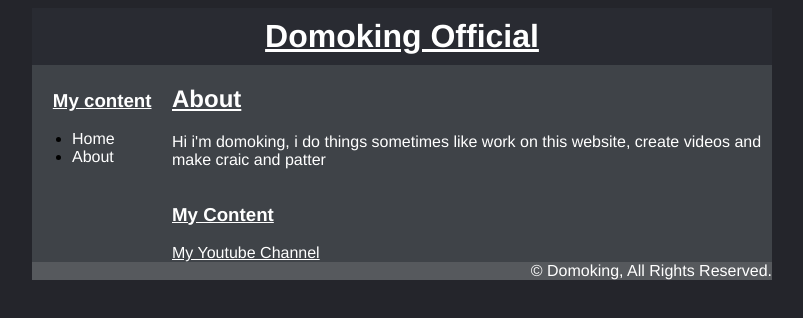
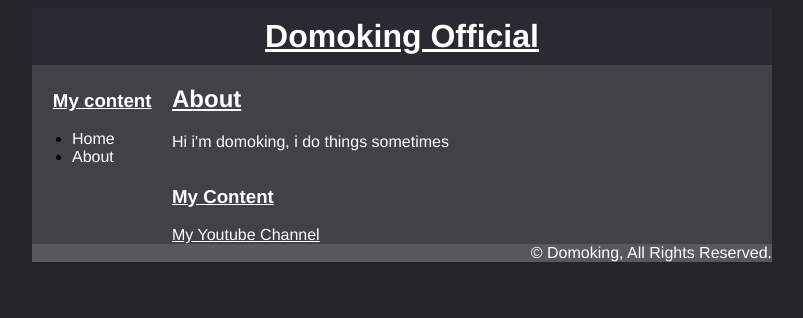
Before and after one commit to Domoking69/Domoking69.github.io, a plain HTML site: page About.html in a window 1280 px wide. Shown: the whole page, without its empty margins (238-1041 px from the left). Drawn offline with Linux system fonts and the light colour scheme.

Commit message:
Update About.html

```diff
--- a/About.html
+++ b/About.html
@@ -28,7 +28,7 @@
 
 						<div id="main">
 							<h2 style="color: white"><u>About</u></h2>
-						<p style="color: white">Hi i'm domoking, i do things sometimes like work on this website, create videos and make craic and patter </p>
+						<p style="color: white">Hi i'm domoking, i do things sometimes </p>
 
 						<div id="media">
 						<h3 style="color: white"><u>My Content</u></h3>
```
